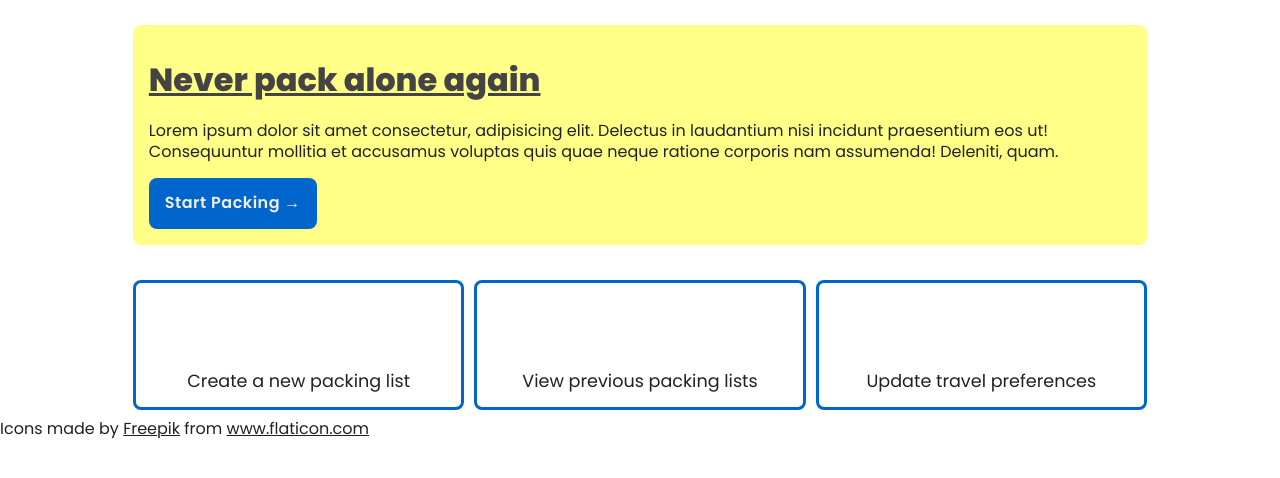
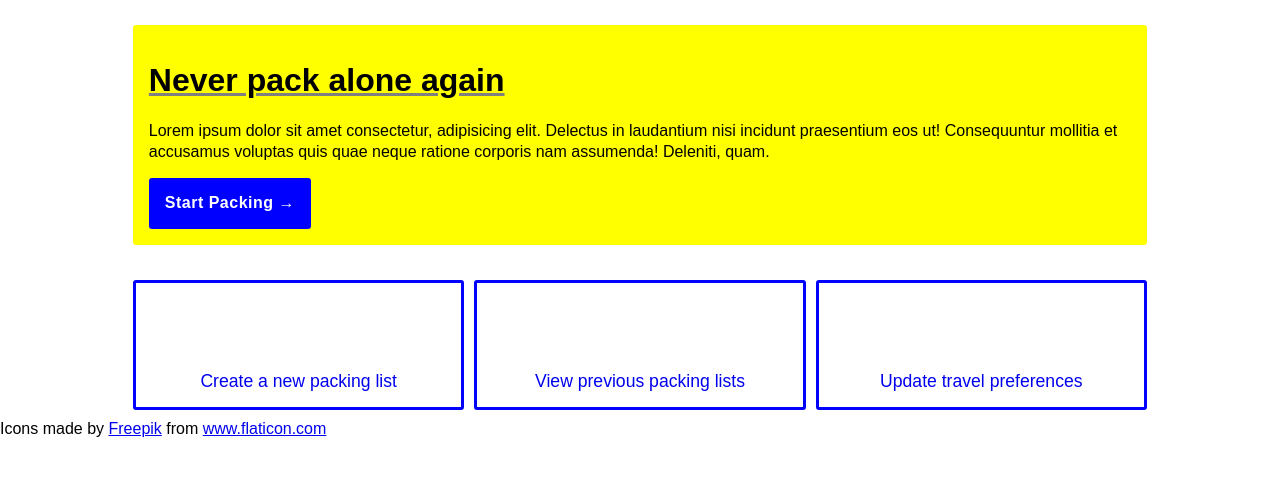
Before and after one commit to alex-117/packing-list-generator, a plain HTML site: page index.html in a window 1280 px wide. Drawn offline with nearby package versions, Linux system fonts and the light colour scheme.

Commit message:
issue-36: removed style vars/globals.

```diff
--- a/assets/styles/style.css
+++ b/assets/styles/style.css
@@ -1,45 +1,4 @@
 /* Global/Utils ******************************/
-:root {
-  --color-darker-blue: #004d99;
-  --color-dark-blue: #06c;
-  --color-med-blue: #4d88b3;
-  --color-blue-green: #80b3aa;
-  --color-light-green: #9c9;
-  --color-light-yellow: #ff8;
-  --color-med-yellow: #f6f634;
-  --color-dark-yellow: #cccc00;
-
-  --color-near-white: #efefef;
-  --color-light-gray: #ccc;
-  --color-med-gray: #595959;
-  --color-dark-gray: #444;
-  --color-near-black: #212121;
-
-  --border-radius-sm: 0.5rem;
-  --border-radius-md: 1rem;
-  --border-radius-lg: 3rem;
-}
-
-*,
-*::before,
-*::after {
-  box-sizing: border-box;
-  color: var(--color-near-black);
-  font-family: "Poppins", sans-serif;
-  margin: 0;
-  padding: 0;
-}
-
-h1,
-h2,
-h3,
-h4,
-h5,
-h6 {
-  color: var(--color-dark-gray);
-}
-
-
 .container {
   margin: 0 auto;
   max-width: 1024px;
@@ -47,16 +6,16 @@ h6 {
 
 /* Landing ******************************/
 .jumbotron {
-  background-color: var(--color-light-yellow);
-  border: 3px solid var(--color-light-yellow);
-  border-radius: var(--border-radius-sm);
+  background-color: yellow;
+  border: 3px solid yellow;
+  border-radius: 3px;
   margin: 25px 5px;
   padding: .8rem;
 }
 
 .jumbotron__header {
   text-decoration: underline;
-  text-decoration-color: var(--color-dark-gray);
+  text-decoration-color: gray;
 }
 
 .jumbotron__main-text {
@@ -65,10 +24,10 @@ h6 {
 }
 
 .jumbotron__action-btn {
-  background-color: var(--color-dark-blue);
+  background-color: blue;
   border: none;
-  border-radius: var(--border-radius-sm);
-  color: var(--color-near-white);
+  border-radius: 3px;
+  color: white;
   cursor: pointer;
   font-size: 16px;
   font-weight: 600;
@@ -79,13 +38,13 @@ h6 {
 }
 
 .jumbotron__action-btn:hover {
-  background-color: var(--color-darker-blue);
+  background-color: blue;
 }
 
 .hyperlinks__link-wrap {
   align-items: center;
-  border: 3px solid var(--color-dark-blue);
-  border-radius: var(--border-radius-sm);
+  border: 3px solid blue;
+  border-radius: 3px;
   cursor: pointer;
   display: flex;
   flex-flow: column;
```
